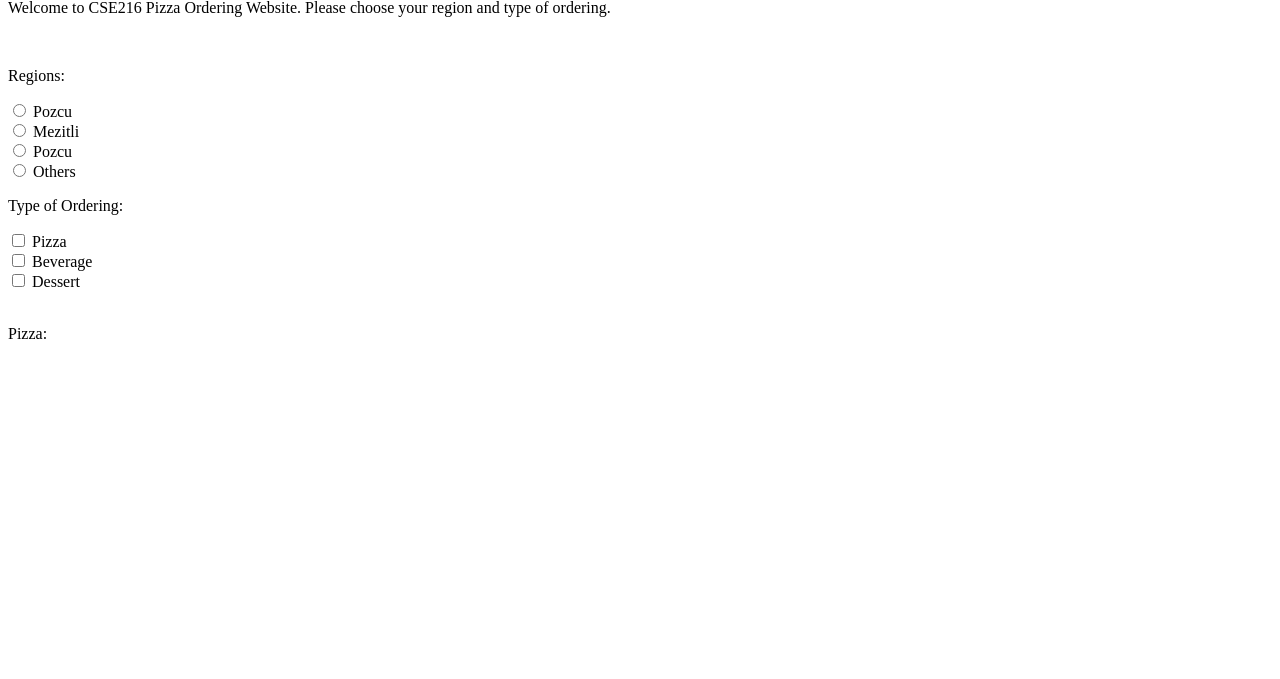
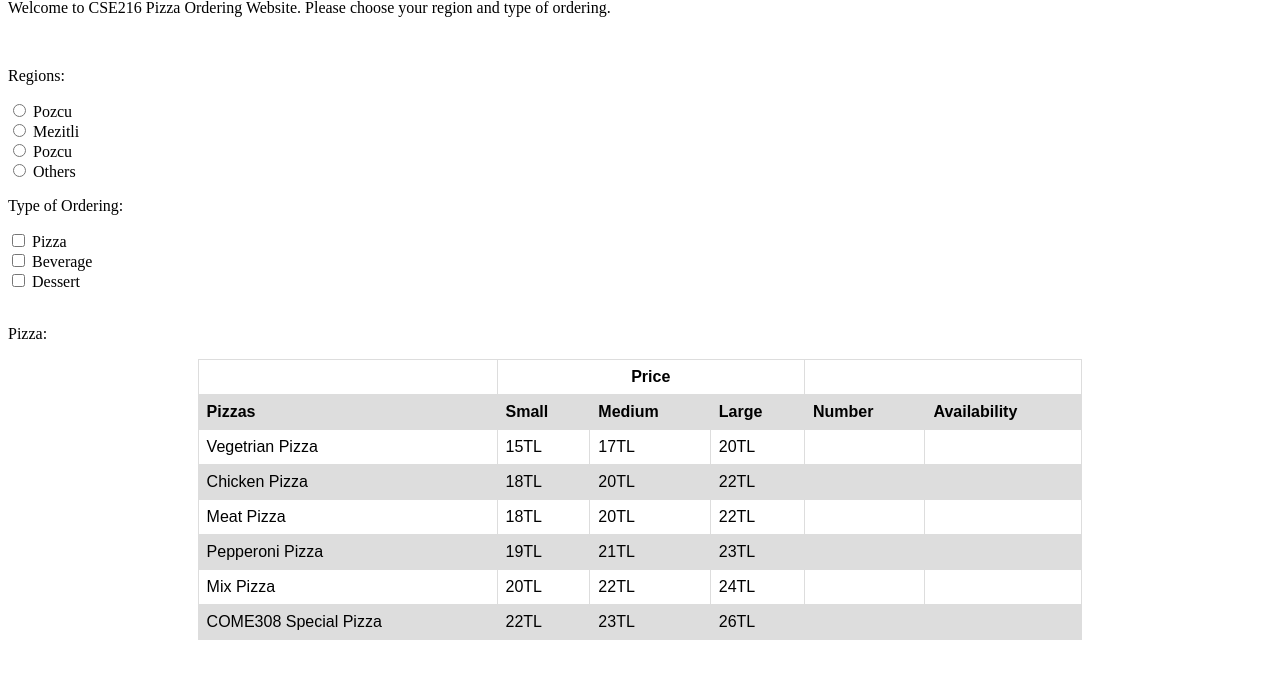
Before and after one commit to MeteK7/Pizza-Ordering-Website, a PHP site: page /order.php in a window 1280 px wide. Shown: the part 17-696 px from the top of the page. Run offline with PHP 8.4, Linux system fonts and the light colour scheme.

Commit message:
Update order.php

```diff
--- a/order.php
+++ b/order.php
@@ -4,6 +4,25 @@
 	<meta charset="utf-8">
 	<meta name="viewport" content="width=device-width, initial-scale=1">
 	<title>Order</title>
+	<style type="text/css">
+		table {
+		  font-family: arial, sans-serif;
+		  border-collapse: collapse;
+		  width: 70%;
+		}
+		td, th {
+		  border: 1px solid #dddddd;
+		  text-align: left;
+		  padding: 8px;
+		}
+
+		tr:nth-child(even) {
+		  background-color: #dddddd;
+		}
+		.th-price{
+			text-align: center;
+		}
+	</style>
 </head>
 <body>
 	<div>
@@ -38,9 +57,73 @@
 
 			<br>
 
-			<div>
+			<div class="div-table-pizza">
 				<p>Pizza:</p>
-
+				<center>
+				<table>
+					<tr>
+						<th></th>
+						<th colspan="3" class="th-price">Price</th>
+						<th colspan="2"></th>
+					</tr>
+				    <tr>
+				    <th>Pizzas</th>
+				    <th>Small</th>
+				    <th>Medium</th>
+				    <th>Large</th>
+				    <th>Number</th>
+				    <th>Availability</th>
+				    </tr>
+				    <tr>
+				    <td>Vegetrian Pizza</td>
+				    <td>15TL</td>
+				    <td>17TL</td>
+				    <td>20TL</td>
+				    <td></td>
+				    <td></td>
+				    </tr>
+				    <tr>
+				    <td>Chicken Pizza</td>
+				    <td>18TL</td>
+				    <td>20TL</td>
+				    <td>22TL</td>
+				    <td></td>
+				    <td></td>
+				  </tr>
+				  <tr>
+				    <td>Meat Pizza</td>
+				    <td>18TL</td>
+				    <td>20TL</td>
+				    <td>22TL</td>
+				    <td></td>
+				    <td></td>
+				  </tr>
+				  <tr>
+				    <td>Pepperoni Pizza</td>
+				    <td>19TL</td>
+				    <td>21TL</td>
+				    <td>23TL</td>
+				    <td></td>
+				    <td></td>
+				  </tr>
+				  <tr>
+				    <td>Mix Pizza</td>
+				    <td>20TL</td>
+				    <td>22TL</td>
+				    <td>24TL</td>
+				    <td></td>
+				    <td></td>
+				  </tr>
+				  <tr>
+				    <td>COME308 Special Pizza</td>
+				    <td>22TL</td>
+				    <td>23TL</td>
+				    <td>26TL</td>
+				    <td></td>
+				    <td></td>
+				  </tr>
+				</table>
+			</center>
 			</div>
 		</form>
 	</div>
```
